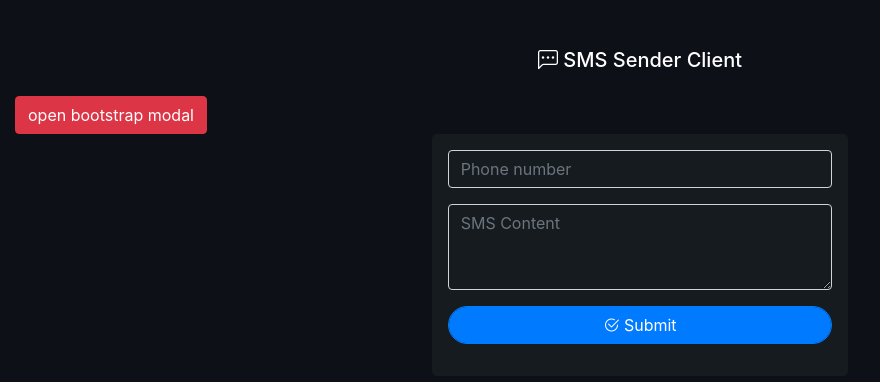
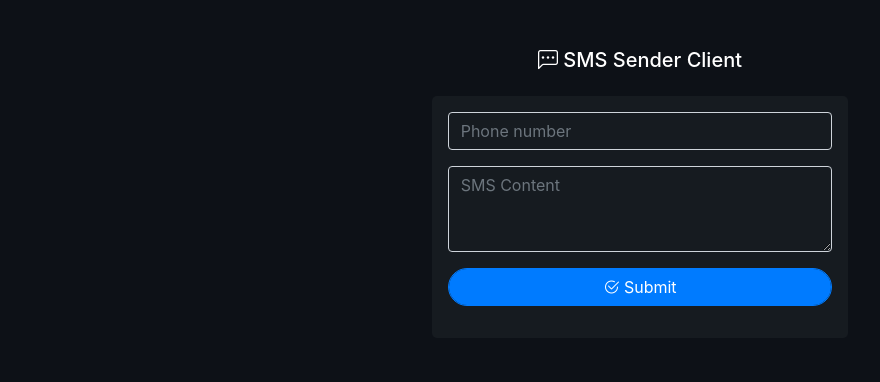
Before and after one commit to brahim-slimani/sms-sender-client, a React (Create React App) app: page / in a window 1280 px wide. Shown: the top 382 px of the page, without its empty margins (0-880 px from the left). Built offline with nearby package versions, Linux system fonts and the light colour scheme.

Commit message:
clean unused code in masterPage component

```diff
--- a/src/components/master-page.jsx
+++ b/src/components/master-page.jsx
@@ -5,7 +5,7 @@ import 'bootstrap/dist/css/bootstrap.min.css';
 import 'bootstrap/dist/js/bootstrap.bundle';
 
 
-export const MasterPage = (props) => {
+export const MasterPage = () => {
 
     const [phoneNumber, setPhoneNumber] = useState();
     const [smsContent, setSmsContent] = useState();
@@ -39,11 +39,6 @@ export const MasterPage = (props) => {
                 <h5>  <i className="bi bi-chat-left-dots" /> SMS Sender Client   </h5>
             </nav>
 
-            <button type="button" className="btn btn-danger" data-toggle="modal" data-target="#bt-modal">open bootstrap modal</button>
-
-            <div className="modal fade" id="bt-modal">
-                Salam from bootstrap modal !
-            </div>
             <div className="form-container p-3 col-md-4" style={{ margin: "auto" }}>
                 <form onSubmit={(e) => onSubmitForm(e)}>
                     <div className="form-group">
```
